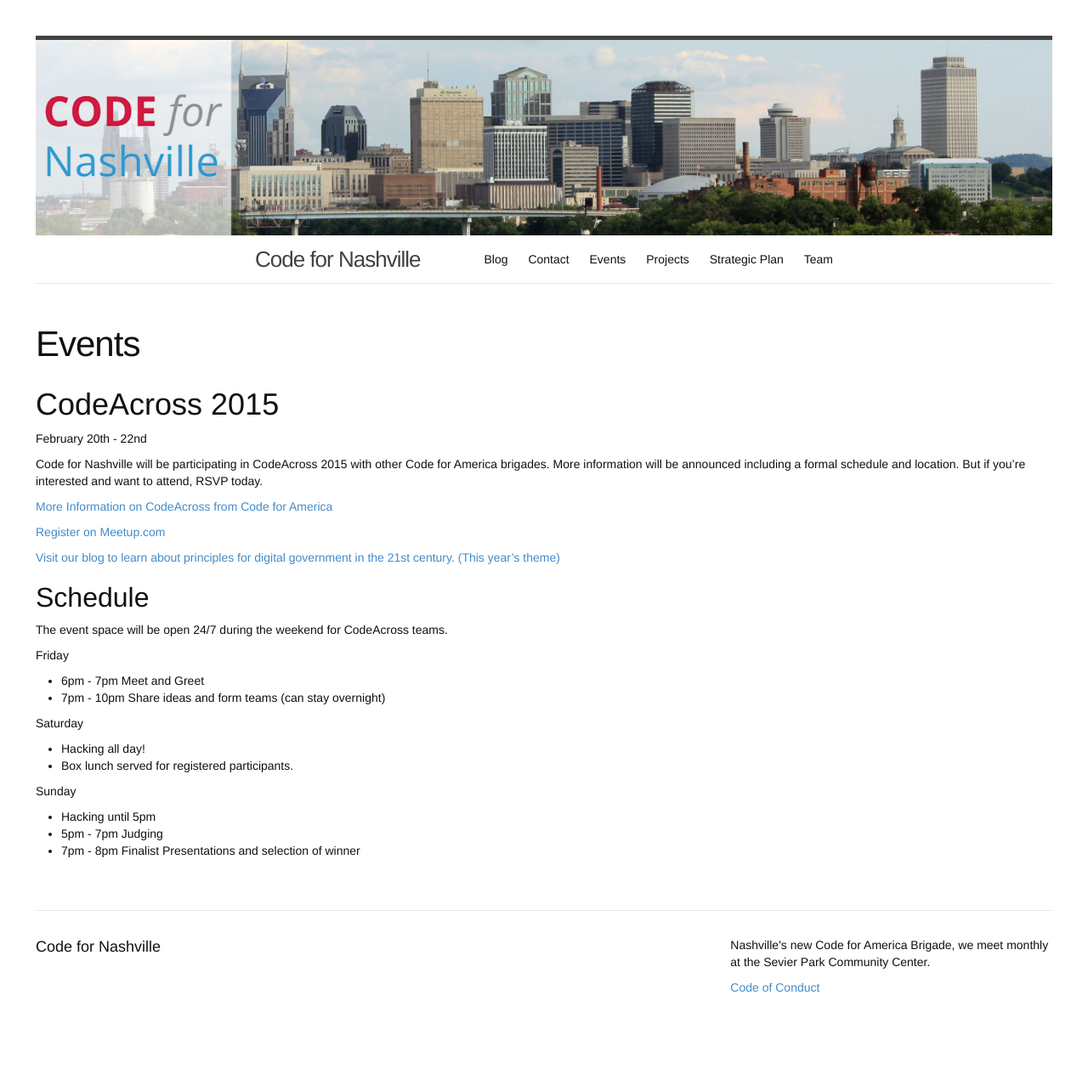
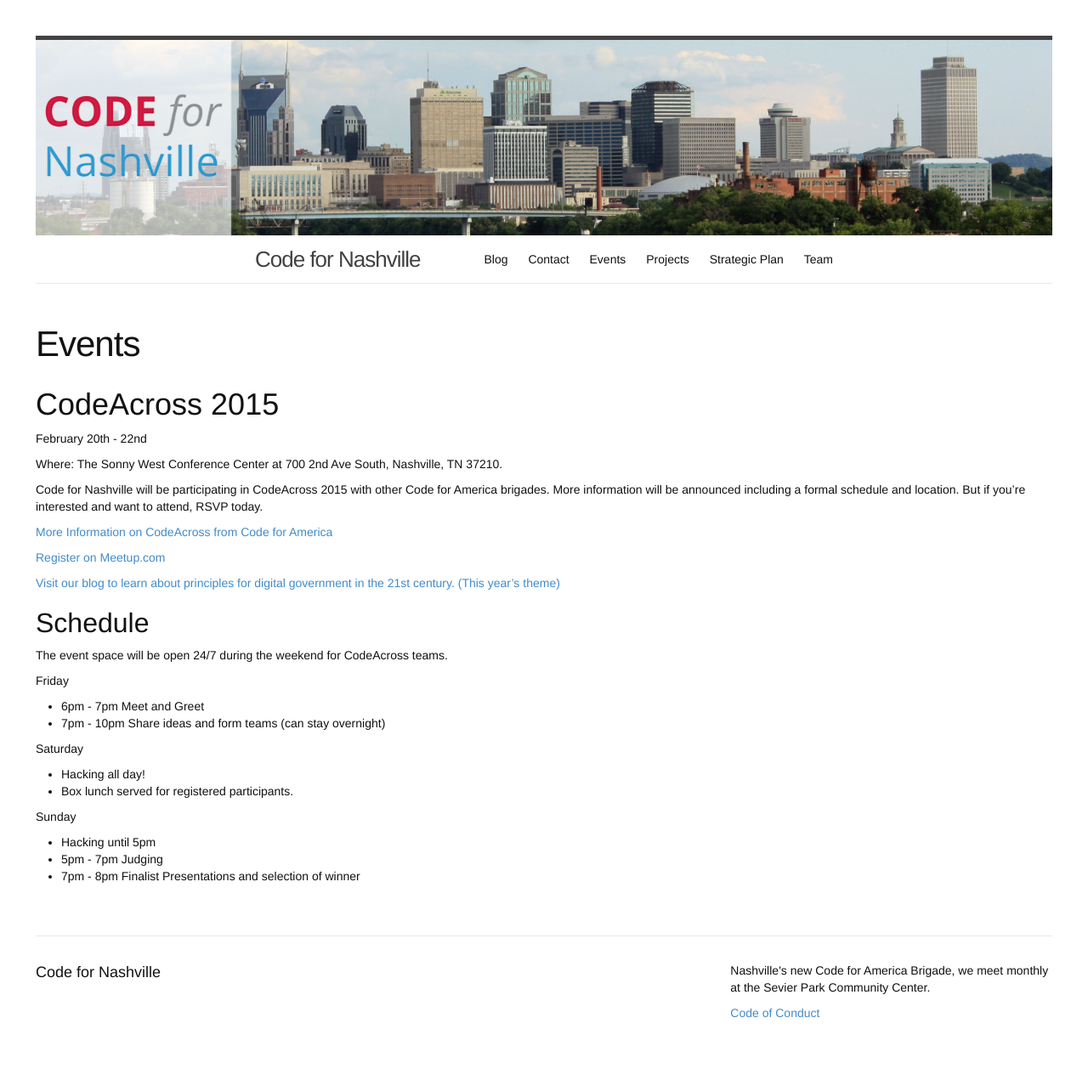
Before and after one commit to code-for-nashville/code-for-nashville.github.io, a Jekyll site: the page built from events.md, in a window 1280 px wide. Shown: the whole page at 85% size. Built offline with Jekyll 4.4.1, drawn with Linux system fonts in a browser that asks for light colours; nearby versions of some CDN libraries; before the commit the page ends 1254 px from its top, so only the background shows below that.

Commit message:
Adding the address.

```diff
--- a/events.md
+++ b/events.md
@@ -8,6 +8,8 @@
 ===============
 
 February 20th - 22nd
+
+Where: The Sonny West Conference Center at 700 2nd Ave South, Nashville, TN 37210.
 
 Code for Nashville will be participating in CodeAcross 2015 with other Code for
 America brigades. More information will be announced including a formal schedule
```
